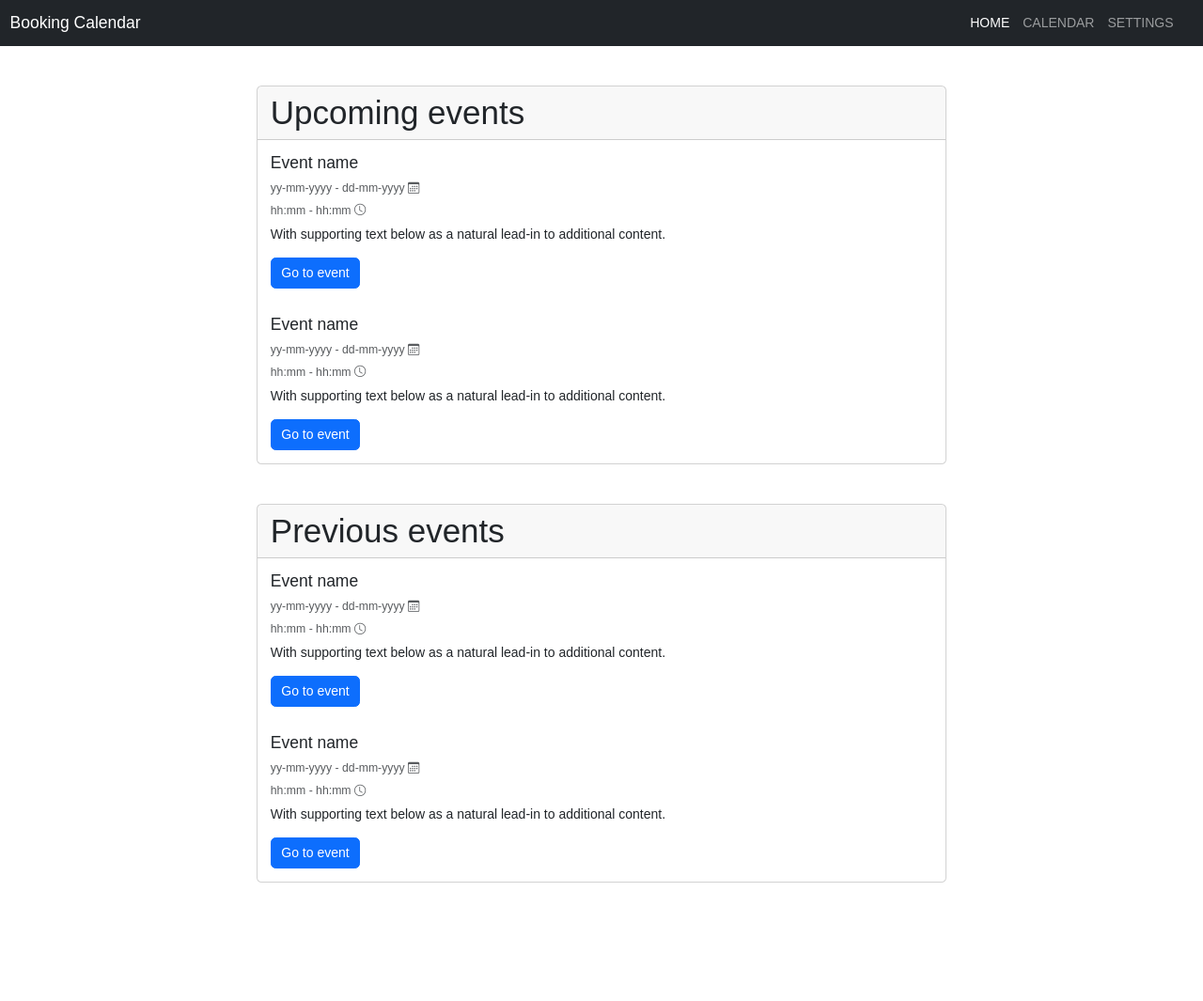
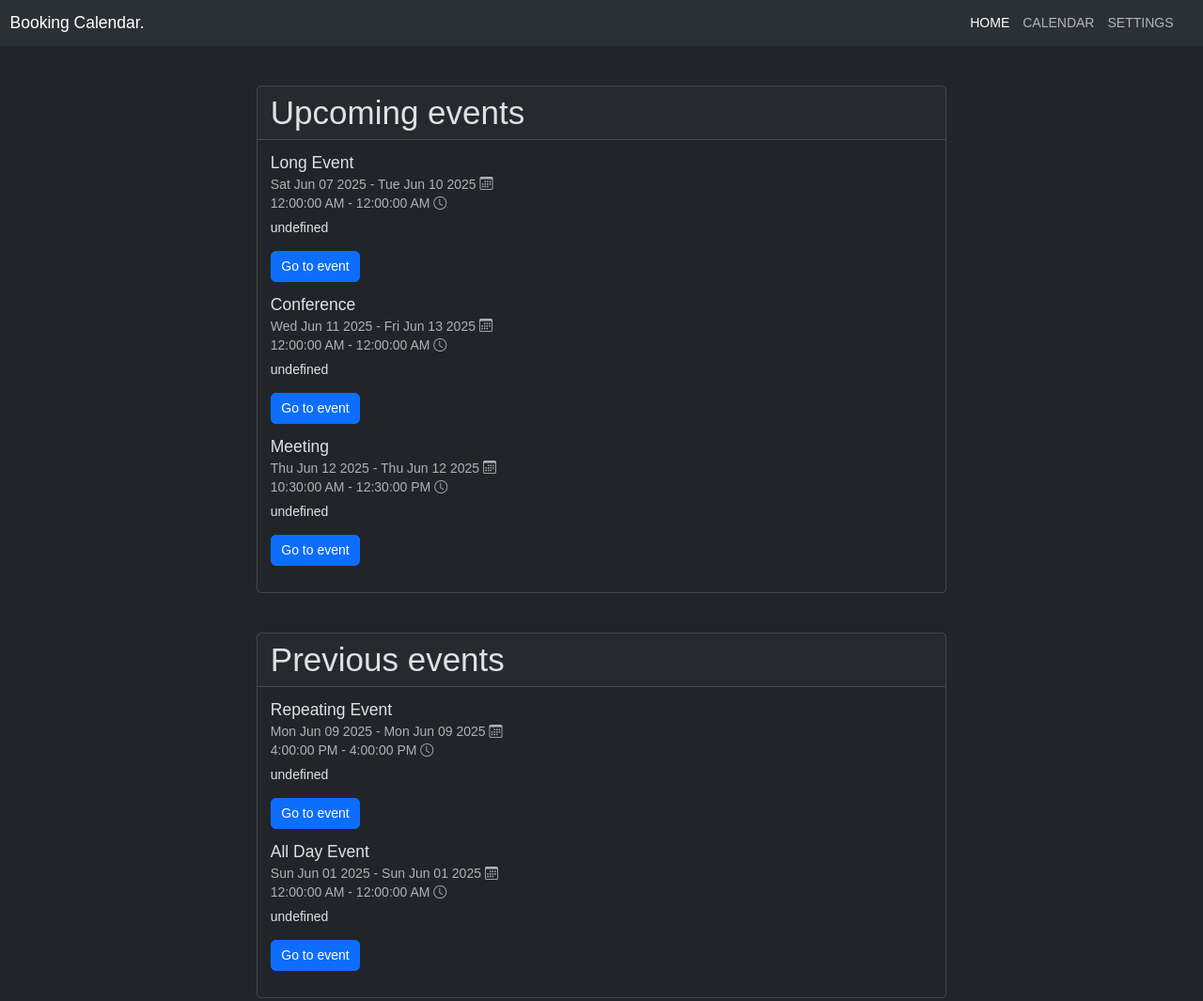
Before and after one commit to nima-razi/booking-calendar, a plain HTML site: page index.html in a window 1280 px wide. Shown: the top 1065 px of the page at 94% size. Before the commit the page ends 939 px from the top, so only its background shows below. Drawn offline with nearby package versions, Linux system fonts and the light colour scheme.

Commit message:
addded footer, theming to settings, event.json

```diff
--- /dev/null
+++ b/footer.html
@@ -0,0 +1,5 @@
+<div class="container-fluid">
+    <footer class="d-flex flex-wrap justify-content-between align-items-center py-3 my-4">
+        <p class="col-md-4 mb-0 text-body-secondary">Nima Razi</p>
+    </footer>
+</div>
--- a/index.html
+++ b/index.html
@@ -13,46 +13,23 @@
 
     <div class="container-fluid">
         <div class="col-sm-7 mt-5 justify-content-center mx-auto">
-            <div class="card">
+            <div class="card" id="upcoming-events-card">
                 <h1 class="card-header">Upcoming events</h1>
-                <div class="card-body">
-                    <h5 class="card-title">Event name</h5>
-                    <h6 class="car-title"><small class="text-body-secondary">yy-mm-yyyy - dd-mm-yyyy <i class="bi bi-calendar3"></i></small></h6>
-                    <h6 class="car-title"><small class="text-body-secondary">hh:mm - hh:mm <i class="bi bi-clock"></i></small></h6>
-                    <p class="card-text">With supporting text below as a natural lead-in to additional content.</p>
-                    <a href="#" class="btn btn-primary">Go to event</a>
-                </div>
-                <div class="card-body">
-                    <h5 class="card-title">Event name</h5>
-                    <h6 class="car-title"><small class="text-body-secondary">yy-mm-yyyy - dd-mm-yyyy <i class="bi bi-calendar3"></i></small></h6>
-                    <h6 class="car-title"><small class="text-body-secondary">hh:mm - hh:mm <i class="bi bi-clock"></i></small></h6>
-                    <p class="card-text">With supporting text below as a natural lead-in to additional content.</p>
-                    <a href="#" class="btn btn-primary">Go to event</a>
-                </div>
+                <div class="card-body" id="upcoming-events-body"></div>
             </div>
         </div>
         <div class="col-sm-7 mt-5 justify-content-center mx-auto">
-            <div class="card">
+            <div class="card" id="past-events-card">
                 <h1 class="card-header">Previous events</h1>
-                <div class="card-body">
-                    <h5 class="card-title">Event name</h5>
-                    <h6 class="car-title"><small class="text-body-secondary">yy-mm-yyyy - dd-mm-yyyy <i class="bi bi-calendar3"></i></small></h6>
-                    <h6 class="car-title"><small class="text-body-secondary">hh:mm - hh:mm <i class="bi bi-clock"></i></small></h6>
-                    <p class="card-text">With supporting text below as a natural lead-in to additional content.</p>
-                    <a href="#" class="btn btn-primary">Go to event</a>
-                </div>
-                <div class="card-body">
-                    <h5 class="card-title">Event name</h5>
-                    <h6 class="car-title"><small class="text-body-secondary">yy-mm-yyyy - dd-mm-yyyy <i class="bi bi-calendar3"></i></small></h6>
-                    <h6 class="car-title"><small class="text-body-secondary">hh:mm - hh:mm <i class="bi bi-clock"></i></small></h6>
-                    <p class="card-text">With supporting text below as a natural lead-in to additional content.</p>
-                    <a href="#" class="btn btn-primary">Go to event</a>
-                </div>
+                <div class="card-body" id="past-events-body"></div>
             </div>
         </div>
     </div>
 
+    <div id="footer-container"></div>
+
     <script src="https://cdn.jsdelivr.net/npm/bootstrap@5.3.6/dist/js/bootstrap.bundle.min.js" integrity="sha384-j1CDi7MgGQ12Z7Qab0qlWQ/Qqz24Gc6BM0thvEMVjHnfYGF0rmFCozFSxQBxwHKO" crossorigin="anonymous"></script>
     <script src="js/script.js"></script>
+    <script src="js/eventLoader.js"></script>
 </body>
 </html>
--- /dev/null
+++ b/js/eventLoader.js
@@ -0,0 +1,41 @@
+fetch('./data/events.json')
+.then(res => res.json())
+.then(events => {
+    const now = new Date();
+    const upcomingContainer = document.getElementById('upcoming-events-body');
+    const pastContainer = document.getElementById('past-events-body');
+
+    // Separate and sort events
+    const upcoming = events
+    .filter(event => new Date(event.end || event.start) >= now)
+    .sort((a, b) => new Date(a.start) - new Date(b.start))
+    .slice(0, 3); // limit to 3
+
+    const past = events
+    .filter(event => new Date(event.end || event.start) < now)
+    .sort((a, b) => new Date(b.start) - new Date(a.start)) // most recent first
+    .slice(0, 3); // limit to 3
+
+    // Render function
+    function renderEvents(list, container) {
+        list.forEach(event => {
+            const start = new Date(event.start);
+            const end = new Date(event.end || event.start);
+
+            const eventHTML = `
+            <div class="mb-3">
+            <h5 class="card-title">${event.title}</h5>
+            <h6 class="card-subtitle mb-2 text-muted">${start.toDateString()} - ${end.toDateString()} <i class="bi bi-calendar3"></i></h6>
+            <h6 class="card-subtitle mb-2 text-muted">${start.toLocaleTimeString()} - ${end.toLocaleTimeString()} <i class="bi bi-clock"></i></h6>
+            <p class="card-text">${event.description}</p>
+            <a href="${event.url}" class="btn btn-primary">Go to event</a>
+            </div>
+            `;
+            container.insertAdjacentHTML('beforeend', eventHTML);
+        });
+    }
+
+    renderEvents(upcoming, upcomingContainer);
+    renderEvents(past, pastContainer);
+})
+.catch(err => console.error('Failed to load events:', err));
--- a/js/script.js
+++ b/js/script.js
@@ -1,18 +1,41 @@
-fetch('nav.html')
+document.addEventListener('DOMContentLoaded', () => {
+    fetch('nav.html')
     .then(response => response.text())
     .then(data => {
-        document.getElementById('navbar-container').innerHTML = data;
+        const navbar = document.getElementById('navbar-container');
+        if (navbar) navbar.innerHTML = data;
 
-    // After navbar is loaded, set active link
-    const currentPath = window.location.pathname.split('/').pop(); // e.g., 'calendar.html'
-    const navLinks = document.querySelectorAll('.nav-link');
+        const currentPath = window.location.pathname.split('/').pop();
+        document.querySelectorAll('.nav-link').forEach(link => {
+            const linkPath = link.getAttribute('href');
+            link.classList.toggle('active', linkPath === currentPath);
+        });
+    });
 
-    navLinks.forEach(link => {
-        const linkPath = link.getAttribute('href');
-        if (linkPath === currentPath) {
-            link.classList.add('active');
+    fetch('footer.html')
+    .then(response => response.text())
+    .then(data => {
+        const footer = document.getElementById('footer-container');
+        if (footer) footer.innerHTML = data;
+    });
+});
+
+document.addEventListener('DOMContentLoaded', (event) => {
+    const htmlElement = document.documentElement;
+    const switchElement = document.getElementById('darkModeSwitch');
+
+    // Set the default theme to dark if no setting is found in local storage
+    const currentTheme = localStorage.getItem('bsTheme') || 'dark';
+    htmlElement.setAttribute('data-bs-theme', currentTheme);
+    switchElement.checked = currentTheme === 'dark';
+
+    switchElement.addEventListener('change', function () {
+        if (this.checked) {
+            htmlElement.setAttribute('data-bs-theme', 'dark');
+            localStorage.setItem('bsTheme', 'dark');
         } else {
-            link.classList.remove('active');
+            htmlElement.setAttribute('data-bs-theme', 'light');
+            localStorage.setItem('bsTheme', 'light');
         }
     });
 });
--- a/nav.html
+++ b/nav.html
@@ -1,13 +1,13 @@
-<nav class="navbar navbar-dark bg-dark navbar-expand-lg">
+<nav class="navbar navbar-expand-lg bg-body-tertiary">
     <div class="container-fluid">
-        <a class="navbar-brand" href="#">Booking Calendar</a>
+        <span class="navbar-brand mb-0 h1">Booking Calendar.</span>
         <button class="navbar-toggler" type="button" data-bs-toggle="offcanvas" data-bs-target="#offcanvasNavbar" aria-controls="offcanvasNavbar" aria-label="Toggle navigation">
             <span class="navbar-toggler-icon"></span>
         </button>
-        <div class="offcanvas offcanvas-end text-bg-dark" tabindex="-1" id="offcanvasNavbar" aria-labelledby="offcanvasNavbarLabel">
+        <div class="offcanvas offcanvas-end" tabindex="-1" id="offcanvasNavbar" aria-labelledby="offcanvasNavbarLabel">
             <div class="offcanvas-header">
                 <h5 class="offcanvas-title">Menu</h5>
-                <button type="button" class="btn-close btn-close-white" data-bs-dismiss="offcanvas" aria-label="Close"></button>
+                <button type="button" class="btn-close btn-close" data-bs-dismiss="offcanvas" aria-label="Close"></button>
             </div>
             <div class="offcanvas-body">
                 <ul class="navbar-nav justify-content-end flex-grow-1 pe-3">
```
Also changed, not shown: calendar.html (+4 -2 lines), js/calendarScript.js (+1 -48 lines), settings.html (+14 -0 lines).
